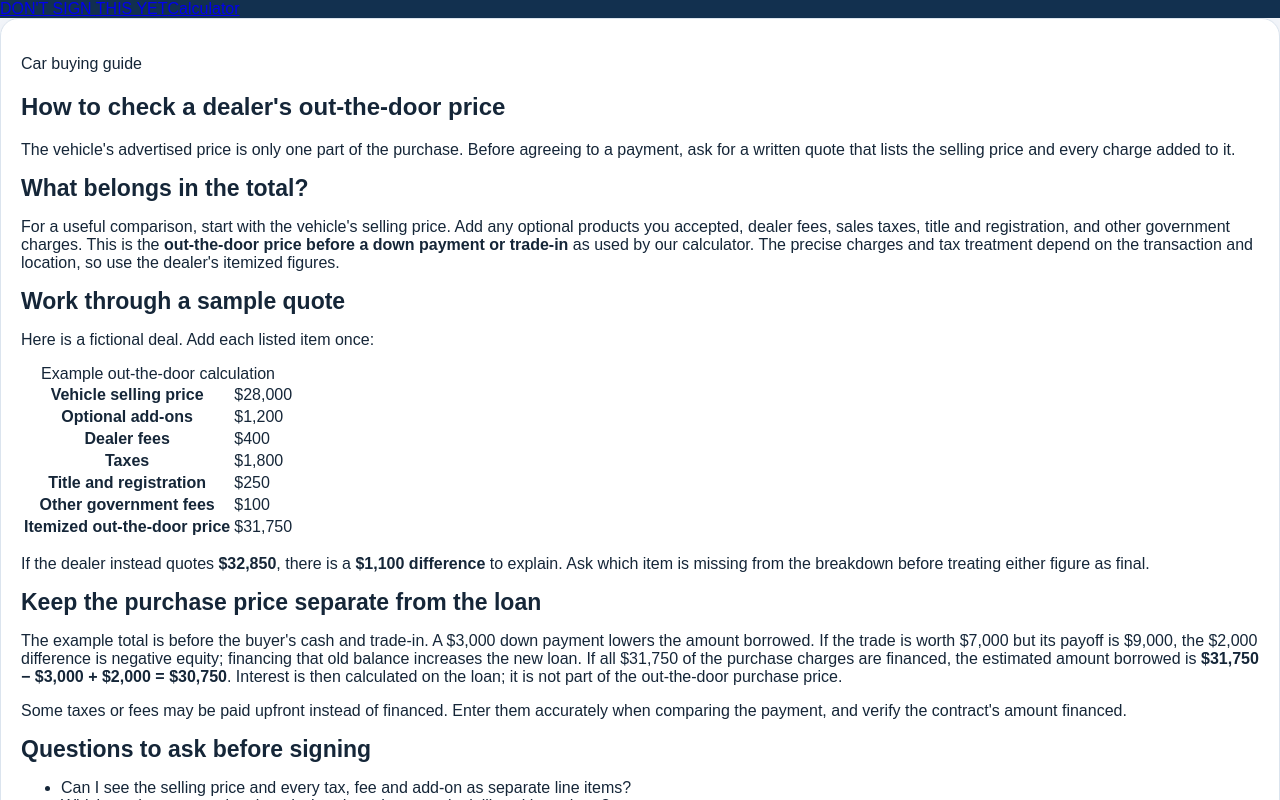
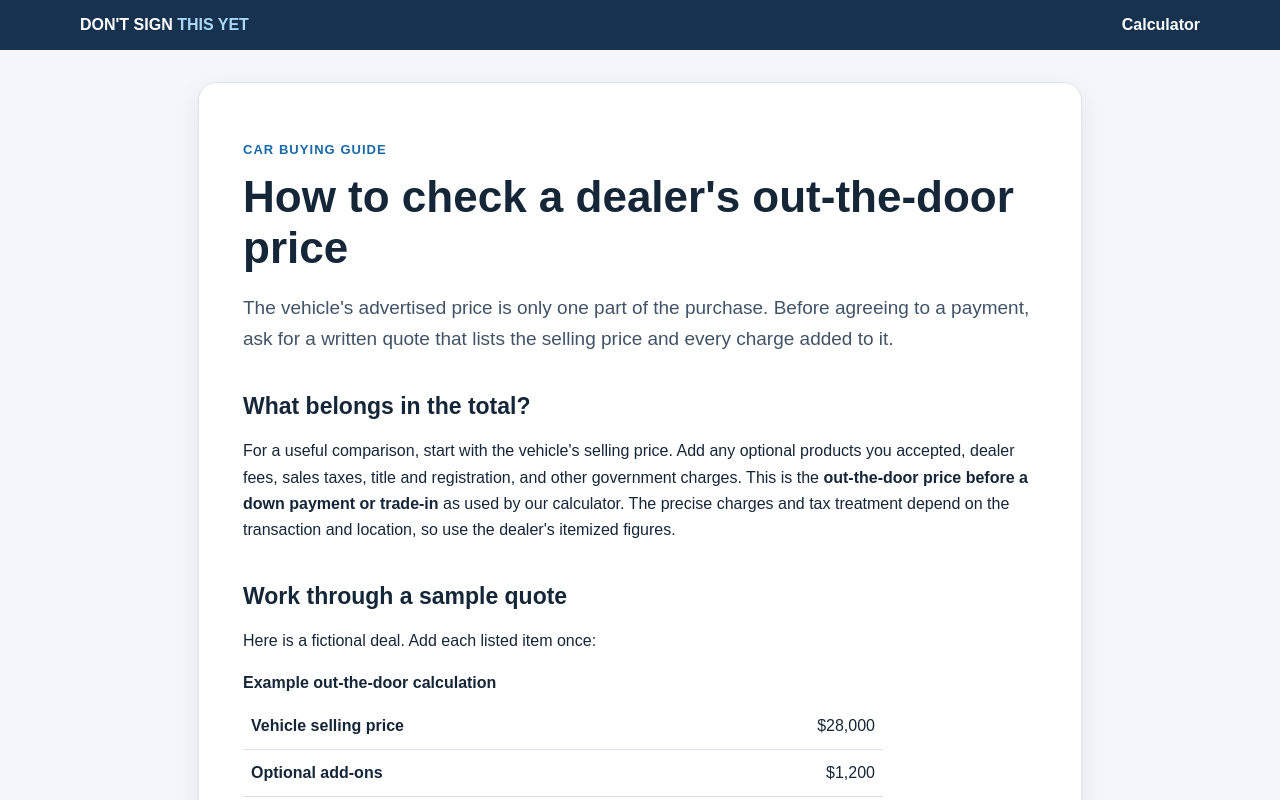
Before and after one commit to rmerrow1/dont-sign-this-yet, a Next.js app: page /out-the-door-price in a window 1280 px wide. Shown: the top 800 px of the page. Built offline with nearby package versions, Linux system fonts and the light colour scheme.

Commit message:
Link the guide and set canonical site metadata

```diff
--- a/app/globals.css
+++ b/app/globals.css
@@ -36,6 +36,10 @@
 .dealerCheckResult ul{margin:8px 0;padding-left:20px}
 .preliminaryNotice{text-align:left;margin:14px 0 0;padding:12px 14px;border:1px solid #e8cf83;border-radius:10px;background:#fff9e8;color:#553f0c;font-size:14px;line-height:1.5}
 .preliminaryNotice a{color:#0b5d9d;font-weight:800}
+.guidePromo{margin-top:18px;padding:20px}.guidePromo h2{margin:0 0 8px}.guidePromo p{margin:0 0 10px;color:#405367}.guidePromo a{color:#0b5d9d;font-weight:800}
+.guideHeader{display:flex;justify-content:space-between;align-items:center;gap:16px;padding:16px max(20px,calc((100vw - 1120px)/2));background:#17324f;color:#fff}.guideHeader a{color:#fff;text-decoration:none;font-weight:800}.guideHeader span{color:#a9d8fa}
+.guideWrap{max-width:920px;margin:32px auto;padding:0 18px 48px}.guideArticle{padding:clamp(20px,4vw,44px);line-height:1.65}.guideArticle h1{line-height:1.15;margin:0 0 18px;font-size:clamp(30px,4vw,44px)}.guideArticle h2{margin:34px 0 10px;font-size:23px}.guideArticle p{margin:12px 0}.guideArticle li{margin:8px 0}.guideEyebrow{color:#1769aa;font-weight:800;text-transform:uppercase;letter-spacing:.08em;font-size:13px}.guideLead{font-size:19px;color:#405367}
+.guideTable{border-collapse:collapse;width:100%;max-width:640px;margin:16px 0}.guideTable caption{text-align:left;font-weight:800;margin-bottom:6px}.guideTable th,.guideTable td{padding:10px 8px;border-bottom:1px solid #d7e1ec}.guideTable th{text-align:left;font-weight:600}.guideTable td{text-align:right;white-space:nowrap}.guideTotal{background:#eaf4ff;font-weight:800}.guideAction{display:inline-block;margin:18px 0;padding:12px 18px;background:#1c659f;color:#fff;border-radius:10px;font-weight:800;text-decoration:none}.guideAction:hover{background:#154f80}.guideNote{font-size:14px;color:#405367}.guideSources a{overflow-wrap:anywhere;color:#145d98}
 .termCompare{margin:18px 0;padding:14px;border:1px solid var(--line);border-radius:12px;background:#f7fafd;text-align:left;font-size:14px;line-height:1.5}
 .termCompare h3{margin:0 0 6px;color:var(--navy);font-size:16px}
 .termCompare p{margin:6px 0 12px}
```
